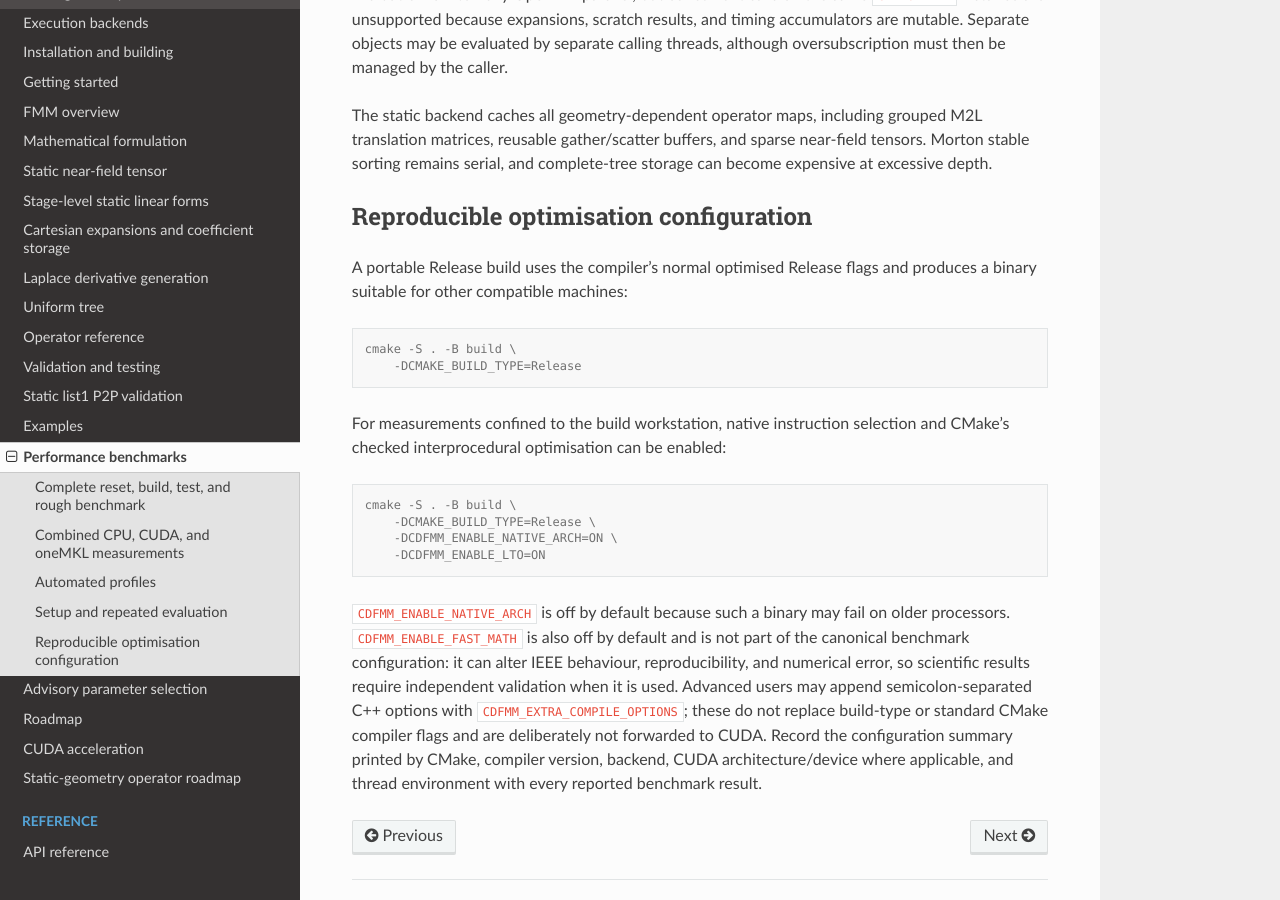
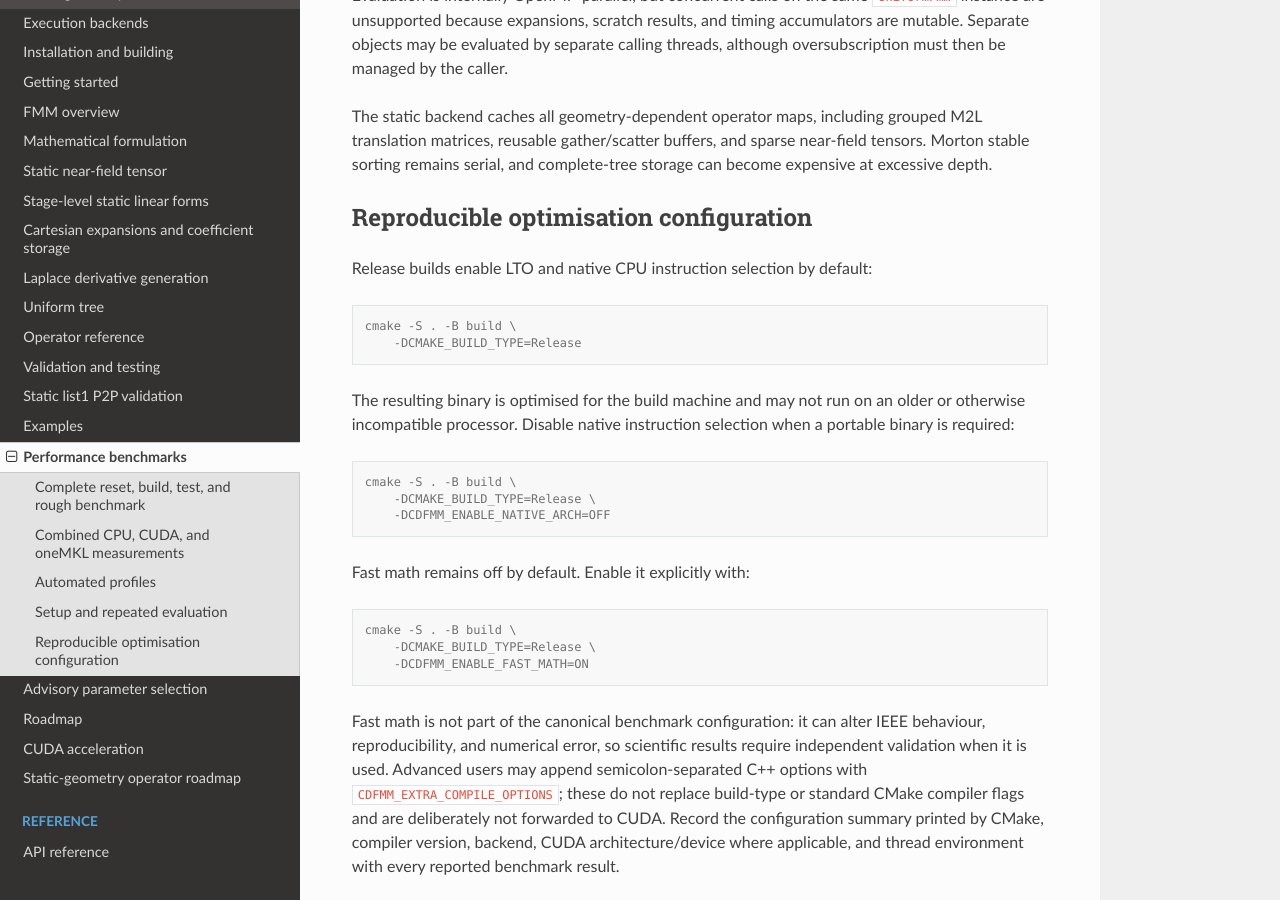
Before and after one commit to Ximtecs/dip-fmm, a Sphinx documentation site: the page built from docs/benchmarks.md, in a window 1280 px wide and 900 px high, scrolled down 5841 px. Built offline with Sphinx 7.4.7 and the Read the Docs theme 3.1.0, drawn with Linux system fonts in a browser that asks for light colours; the version number is read from the project's files by our own code; some of the changed text lies outside the part shown.

Commit message:
Enable native architecture and LTO by default

````diff
--- a/CMakeLists.txt
+++ b/CMakeLists.txt
@@ -8,10 +8,10 @@ option(CDFMM_BUILD_PYTHON "Build Python bindings" ON)
 option(CDFMM_INSTALL_PYTHON_TO_ENV
        "Install Python bindings into the configured interpreter environment" OFF)
 option(CDFMM_ENABLE_OPENMP "Enable internally parallel CPU execution" ON)
-option(CDFMM_ENABLE_LTO "Enable interprocedural/link-time optimisation" OFF)
+option(CDFMM_ENABLE_LTO "Enable interprocedural/link-time optimisation" ON)
 option(CDFMM_ENABLE_IPO "Deprecated alias for CDFMM_ENABLE_LTO" OFF)
 option(CDFMM_ENABLE_NATIVE_ARCH
-       "Optimise CPU code for the architecture of the build machine" OFF)
+       "Optimise CPU code for the architecture of the build machine" ON)
 option(CDFMM_ENABLE_FAST_MATH
        "Enable non-IEEE fast floating-point transformations" OFF)
 set(CDFMM_EXTRA_COMPILE_OPTIONS "" CACHE STRING
--- a/CMakePresets.json
+++ b/CMakePresets.json
@@ -77,8 +77,7 @@
         "CDFMM_BUILD_PYTHON": "OFF",
         "CDFMM_BUILD_BENCHMARKS": "ON",
         "CDFMM_ENABLE_OPENMP": "ON",
-        "CDFMM_ENABLE_IPO": "ON",
-        "CMAKE_CXX_FLAGS_RELEASE": "-O3 -DNDEBUG -march=native",
+        "CDFMM_ENABLE_LTO": "ON",
         "CMAKE_CXX_COMPILER": "icpx"
       }
     },
--- a/docs/benchmarks.md
+++ b/docs/benchmarks.md
@@ -151,7 +151,8 @@ python benchmarks/run_benchmarks.py --profile quick --max-threads 4
 ```
 
 The preset sets `CMAKE_CXX_COMPILER=icpx`, `CDFMM_ENABLE_OPENMP=ON`, and
-`CDFMM_ENABLE_IPO=ON`. A portable serial build remains available with
+`CDFMM_ENABLE_LTO=ON`. LTO is enabled by default for Release builds. A
+portable serial build remains available with
 `-DCDFMM_ENABLE_OPENMP=OFF`. OpenMP uses the standard runtime controls:
 
 ```console
@@ -307,31 +308,37 @@ storage can become expensive at excessive depth.
 
 ## Reproducible optimisation configuration
 
-A portable Release build uses the compiler's normal optimised Release flags and
-produces a binary suitable for other compatible machines:
+Release builds enable LTO and native CPU instruction selection by default:
 
 ```console
 cmake -S . -B build \
     -DCMAKE_BUILD_TYPE=Release
 ```
 
-For measurements confined to the build workstation, native instruction
-selection and CMake's checked interprocedural optimisation can be enabled:
+The resulting binary is optimised for the build machine and may not run on an
+older or otherwise incompatible processor. Disable native instruction selection
+when a portable binary is required:
 
 ```console
 cmake -S . -B build \
     -DCMAKE_BUILD_TYPE=Release \
-    -DCDFMM_ENABLE_NATIVE_ARCH=ON \
-    -DCDFMM_ENABLE_LTO=ON
+    -DCDFMM_ENABLE_NATIVE_ARCH=OFF
 ```
 
-`CDFMM_ENABLE_NATIVE_ARCH` is off by default because such a binary may fail on
-older processors. `CDFMM_ENABLE_FAST_MATH` is also off by default and is not
-part of the canonical benchmark configuration: it can alter IEEE behaviour,
-reproducibility, and numerical error, so scientific results require independent
-validation when it is used. Advanced users may append semicolon-separated C++
-options with `CDFMM_EXTRA_COMPILE_OPTIONS`; these do not replace build-type or
-standard CMake compiler flags and are deliberately not forwarded to CUDA.
+Fast math remains off by default. Enable it explicitly with:
+
+```console
+cmake -S . -B build \
+    -DCMAKE_BUILD_TYPE=Release \
+    -DCDFMM_ENABLE_FAST_MATH=ON
+```
+
+Fast math is not part of the canonical benchmark configuration: it can alter
+IEEE behaviour, reproducibility, and numerical error, so scientific results
+require independent validation when it is used. Advanced users may append
+semicolon-separated C++ options with `CDFMM_EXTRA_COMPILE_OPTIONS`; these do
+not replace build-type or standard CMake compiler flags and are deliberately
+not forwarded to CUDA.
 Record the configuration summary printed by CMake, compiler version, backend,
 CUDA architecture/device where applicable, and thread environment with every
 reported benchmark result.
````
Also changed, not shown: docs/installation.md (+4 -2 lines).
